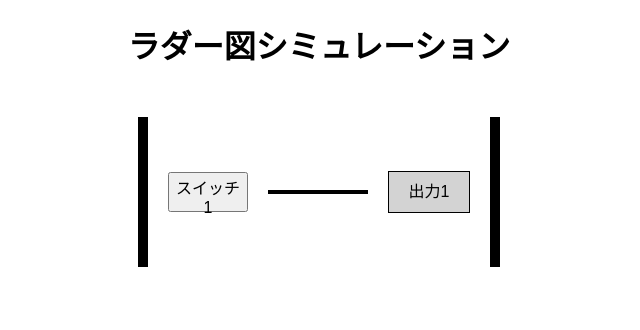
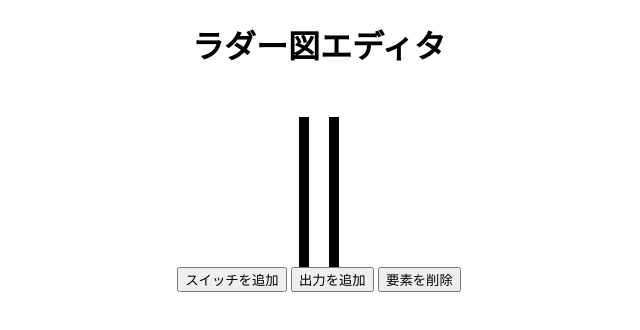
Before and after one commit to kakuwawawa/siikensu, a plain HTML site: page index.html in a window 1280 px wide. Shown: the whole page, without its empty margins (321-961 px from the left). Drawn offline with Linux system fonts and the light colour scheme.

Commit message:
Update index.html

```diff
--- a/index.html
+++ b/index.html
@@ -3,19 +3,21 @@
 <head>
     <meta charset="UTF-8">
     <meta name="viewport" content="width=device-width, initial-scale=1.0">
-    <title>ラダー図シミュレーション</title>
+    <title>ラダー図エディタ</title>
     <link rel="stylesheet" href="styles.css">
 </head>
 <body>
-    <h1>ラダー図シミュレーション</h1>
-    <div class="ladder-diagram">
+    <h1>ラダー図エディタ</h1>
+    <div id="ladderContainer" class="ladder-diagram">
         <div class="rail rail-left"></div>
-        <div class="rung">
-            <button id="switch1" class="switch">スイッチ1</button>
-            <span class="line"></span>
-            <span id="output1" class="output off">出力1</span>
-        </div>
+        <div id="rungContainer"></div>
         <div class="rail rail-right"></div>
+    </div>
+
+    <div class="controls">
+        <button id="addSwitch">スイッチを追加</button>
+        <button id="addOutput">出力を追加</button>
+        <button id="removeElement">要素を削除</button>
     </div>
 
     <script src="script.js"></script>
```
